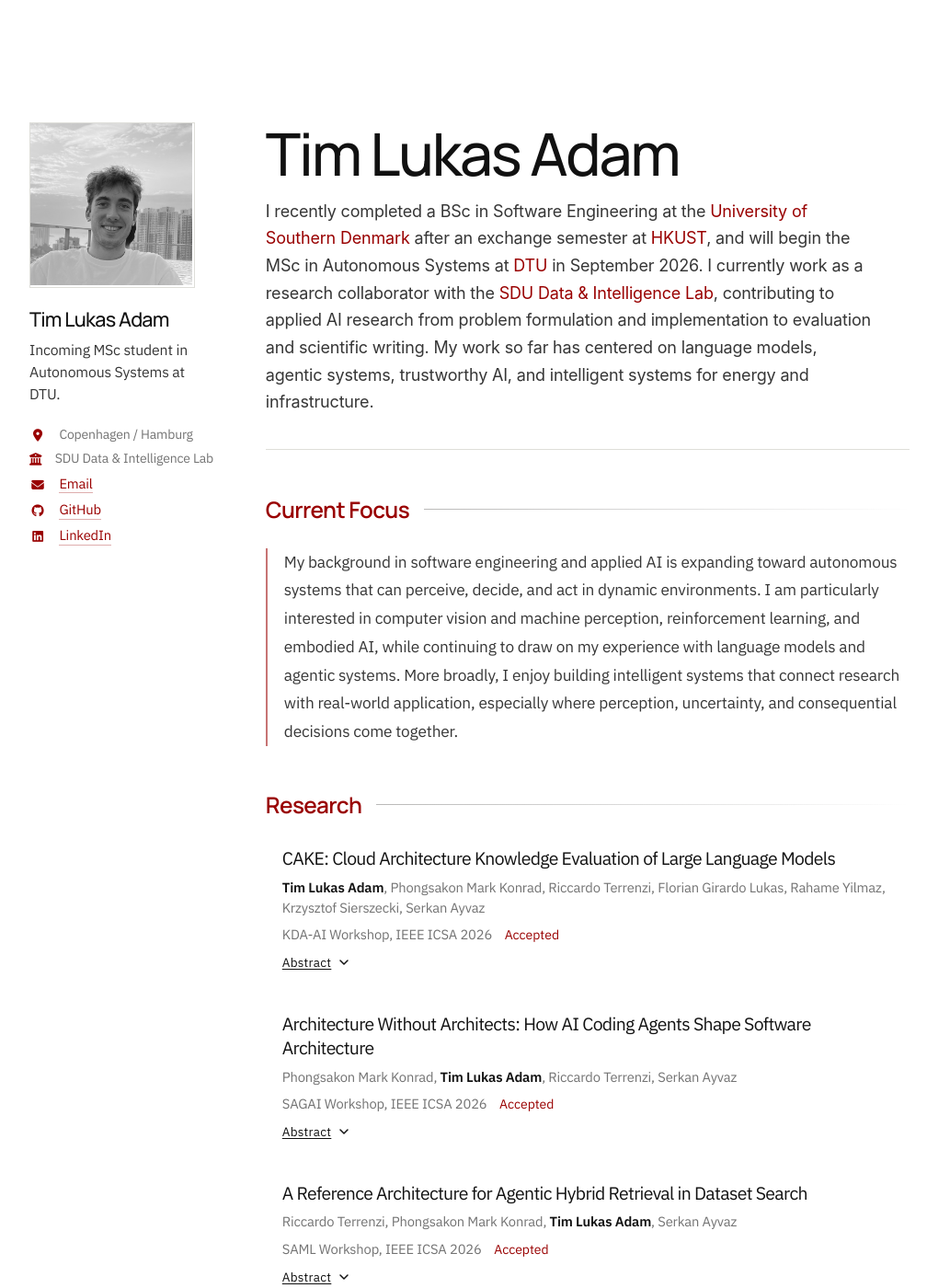
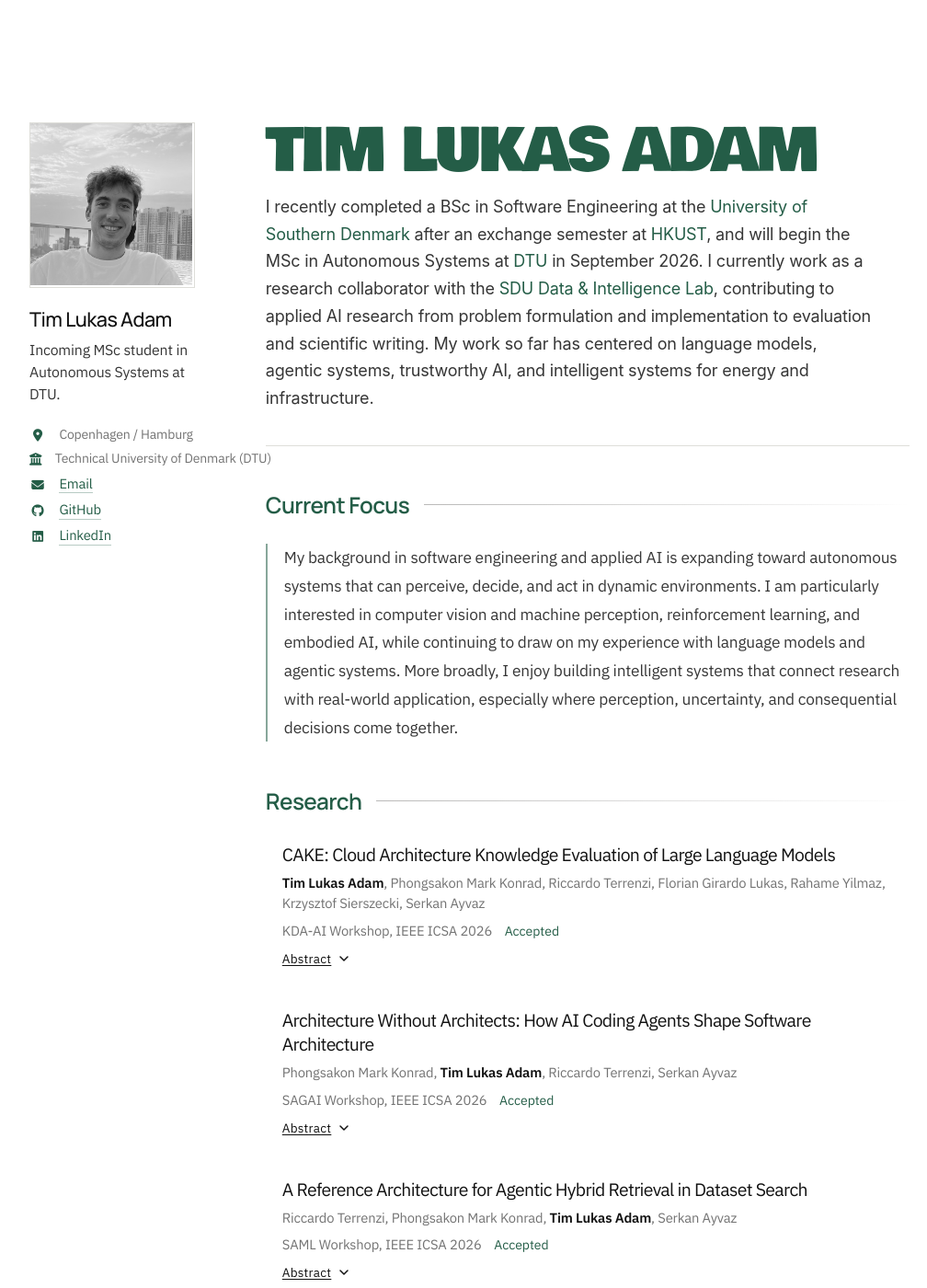
Before and after one commit to timadam03/timadam03.github.io, a Jekyll site: the page built from _pages/about.md, in a window 1280 px wide and 1400 px high. Shown: the whole window at 92% size, without its empty margins (128-1136 px from the left). Built offline with Jekyll 4.4.1, drawn with Linux system fonts in a browser that asks for light colours.

Commit message:
Refine visual identity and update DTU affiliation

```diff
--- a/_includes/head/custom.html
+++ b/_includes/head/custom.html
@@ -2,7 +2,7 @@
 
 <style>
 /* Google Fonts */
-@import url('https://fonts.googleapis.com/css2?family=IBM+Plex+Sans:wght@400;500;600&family=Manrope:wght@500;600&display=swap');
+@import url('https://fonts.googleapis.com/css2?family=Bowlby+One&family=IBM+Plex+Sans:wght@400;500;600&family=Manrope:wght@500;600&display=swap');
 
 /* Color palette */
 :root {
@@ -2613,28 +2613,28 @@ ul.edu-courses li {
   object-fit: cover;
 }
 
-/* Restrained DTU-inspired accents */
+/* Single-colour accent experiment */
 :root {
-  --dtu-red: #990000;
-  --dtu-red-dark: #6f0000;
-  --dtu-red-soft: #f7ecec;
+  --accent-color: #245d47;
+  --accent-dark: #174231;
+  --accent-soft: #eff5f1;
 }
 
 .page__content h2,
 .research-section h2 {
-  color: var(--dtu-red);
+  color: var(--accent-color);
 }
 
 .page__content a:not(.paper-card-hitbox),
 .profile-details a {
-  color: var(--dtu-red) !important;
-  border-bottom-color: rgba(153, 0, 0, 0.32);
+  color: var(--accent-color) !important;
+  border-bottom-color: rgba(36, 93, 71, 0.32);
 }
 
 .page__content a:not(.paper-card-hitbox):hover,
 .profile-details a:hover {
-  color: var(--dtu-red-dark) !important;
-  border-bottom-color: var(--dtu-red-dark);
+  color: var(--accent-dark) !important;
+  border-bottom-color: var(--accent-dark);
 }
 
 .profile-lede a,
@@ -2645,28 +2645,48 @@ ul.edu-courses li {
 
 .profile-details i,
 .paper-status {
-  color: var(--dtu-red) !important;
+  color: var(--accent-color) !important;
 }
 
 .focus-copy {
   margin-top: 1.1rem !important;
   padding-left: 1rem;
-  border-left: 2px solid rgba(153, 0, 0, 0.55);
+  border-left: 2px solid rgba(36, 93, 71, 0.55);
 }
 
 .paper-item:hover {
-  background: var(--dtu-red-soft) !important;
-  box-shadow: inset 2px 0 0 var(--dtu-red) !important;
+  background: var(--accent-soft) !important;
+  box-shadow: inset 2px 0 0 var(--accent-color) !important;
 }
 
 .project-desc strong {
-  color: var(--dtu-red);
+  color: var(--accent-color);
   font-weight: 600;
 }
 
 ::selection {
   color: #ffffff;
-  background: var(--dtu-red);
+  background: var(--accent-color);
+}
+
+/* Display wordmark experiment */
+.profile-name {
+  color: var(--accent-color);
+  font-family: 'Bowlby One', 'Manrope', sans-serif;
+  font-weight: 400;
+  letter-spacing: -0.045em;
+  line-height: 0.98;
+  text-transform: uppercase;
+}
+
+.page__content .sidebar-name {
+  color: var(--ink);
+  font-family: 'Manrope', 'IBM Plex Sans', sans-serif;
+  font-size: 1.2rem;
+  font-weight: 500;
+  letter-spacing: -0.025em;
+  line-height: 1.2;
+  text-transform: none;
 }
 </style>
 
--- a/_pages/about.md
+++ b/_pages/about.md
@@ -15,7 +15,7 @@ comments: false
   <p class="sidebar-role">Incoming MSc student in Autonomous Systems at DTU.</p>
   <div class="profile-details">
     <p><i class="fas fa-location-dot"></i> Copenhagen / Hamburg</p>
-    <p><i class="fas fa-building-columns"></i> SDU Data &amp; Intelligence Lab</p>
+    <p><i class="fas fa-building-columns"></i> Technical University of Denmark (DTU)</p>
     <p><i class="fas fa-envelope"></i> <a href="mailto:timlukas.adam@gmail.com">Email</a></p>
     <p><i class="fab fa-github"></i> <a href="https://github.com/timadam03">GitHub</a></p>
     <p><i class="fab fa-linkedin"></i> <a href="https://www.linkedin.com/in/tim-lukas-adam-3116633b0/">LinkedIn</a></p>
```
